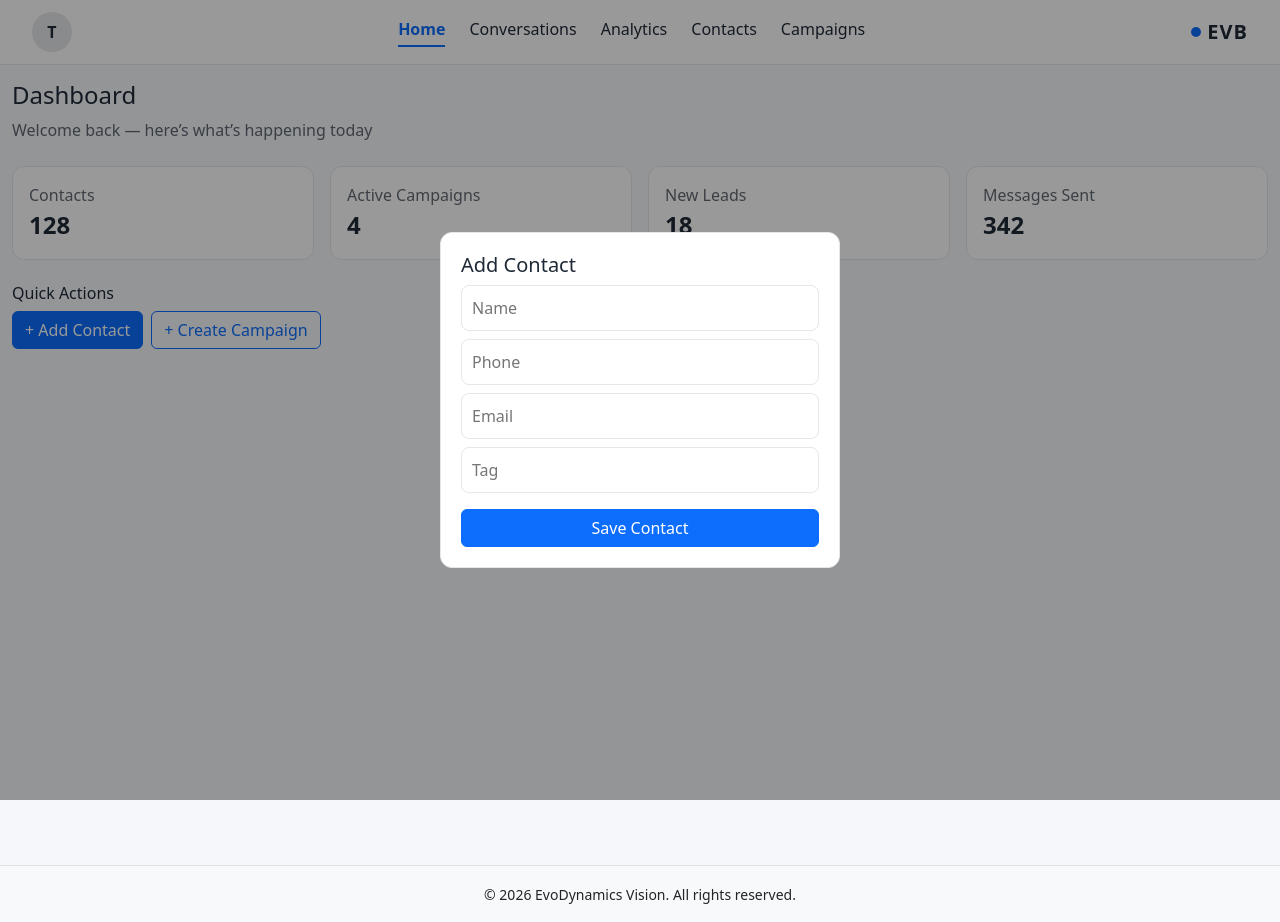
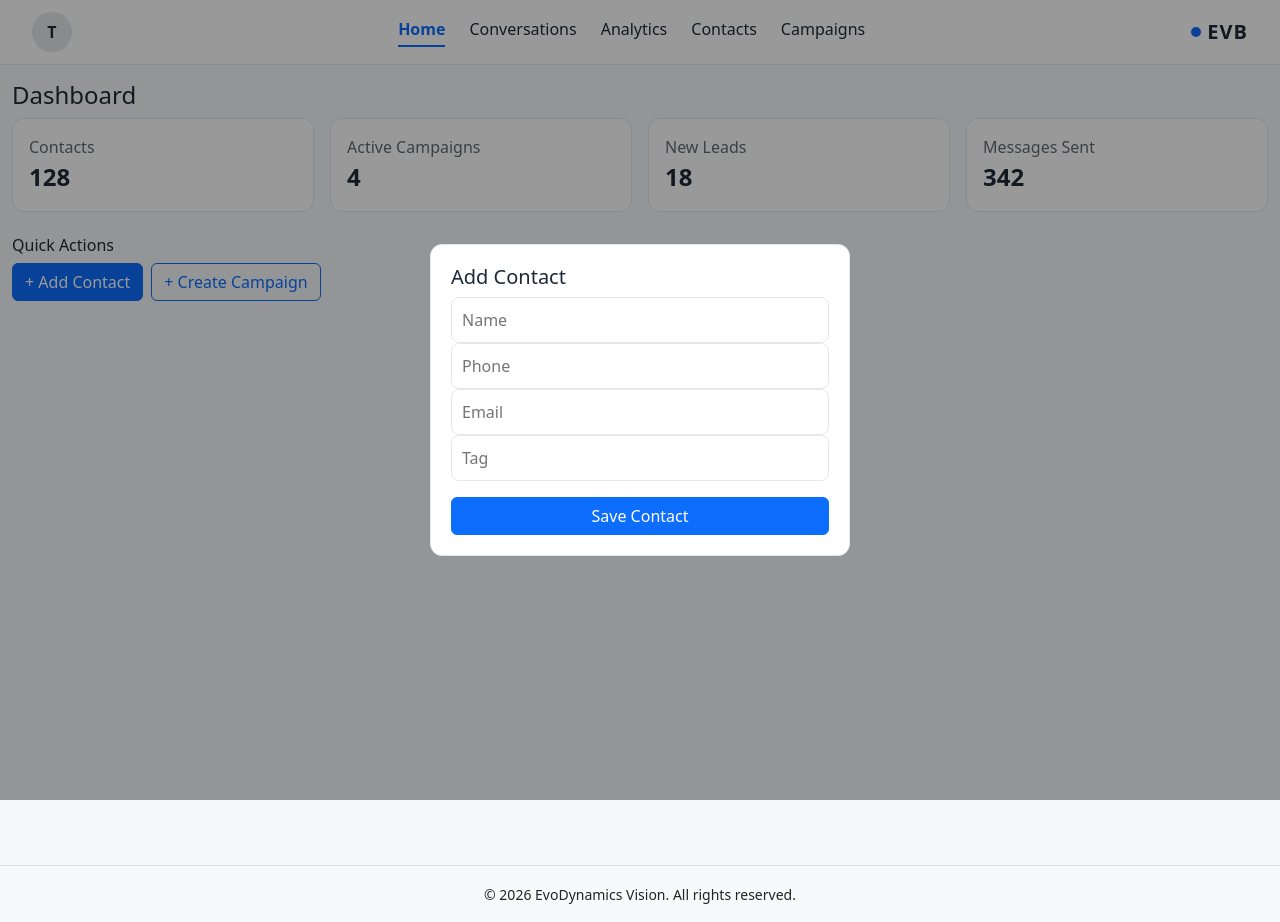
Before and after one commit to iamtalhaarifvlogs/evobusiness, a Next.js app: page / in a window 1280 px wide. Both pictures are taken after a click on the button "+ Add Contact". Built offline with nearby package versions, Linux system fonts and the light colour scheme.

Commit message:
Update page.tsx

```diff
--- a/app/page.tsx
+++ b/app/page.tsx
@@ -2,6 +2,12 @@
 
 import { useState } from "react";
 import SuccessModal from "@/app/components/SuccessModal";
+import {
+  getContacts,
+  saveContacts,
+  getCampaigns,
+  saveCampaigns,
+} from "@/app/lib/storage";
 
 export default function HomePage() {
   // ================= STATES =================
@@ -17,6 +23,20 @@ export default function HomePage() {
     message: "",
     buttonText: "",
     redirectTo: "",
+  });
+
+  // ================= FORM STATES =================
+  const [contactForm, setContactForm] = useState({
+    name: "",
+    phone: "",
+    email: "",
+    tag: "",
+  });
+
+  const [campaignForm, setCampaignForm] = useState({
+    name: "",
+    audience: "",
+    message: "",
   });
 
   // ================= DATA =================
@@ -42,9 +62,10 @@ export default function HomePage() {
     border: "1px solid var(--border)",
     background: "var(--card)",
     color: "var(--text)",
+    width: "100%",
   };
 
-  // ================= MODAL HANDLERS =================
+  // ================= MODALS =================
   const openContactModal = () => {
     setShowContactModal(true);
     setTimeout(() => setAnimateContact(true), 10);
@@ -65,6 +86,71 @@ export default function HomePage() {
     setTimeout(() => setShowCampaignModal(false), 200);
   };
 
+  // ================= SAVE CONTACT =================
+  const handleSaveContact = () => {
+    const contacts = getContacts();
+
+    const newContact = {
+      id: Date.now(),
+      ...contactForm,
+    };
+
+    const updated = [...contacts, newContact];
+
+    saveContacts(updated);
+
+    closeContactModal();
+
+    setContactForm({
+      name: "",
+      phone: "",
+      email: "",
+      tag: "",
+    });
+
+    setTimeout(() => {
+      setSuccess({
+        show: true,
+        title: "Success 🎉",
+        message: "Contact added successfully",
+        buttonText: "View Contacts",
+        redirectTo: "/contacts",
+      });
+    }, 200);
+  };
+
+  // ================= SAVE CAMPAIGN =================
+  const handleSaveCampaign = () => {
+    const campaigns = getCampaigns();
+
+    const newCampaign = {
+      id: Date.now(),
+      ...campaignForm,
+    };
+
+    const updated = [...campaigns, newCampaign];
+
+    saveCampaigns(updated);
+
+    closeCampaignModal();
+
+    setCampaignForm({
+      name: "",
+      audience: "",
+      message: "",
+    });
+
+    setTimeout(() => {
+      setSuccess({
+        show: true,
+        title: "Success 🚀",
+        message: "Campaign created successfully",
+        buttonText: "View Campaigns",
+        redirectTo: "/campaigns",
+      });
+    }, 200);
+  };
+
   // ================= UI =================
   return (
     <div
@@ -75,13 +161,7 @@ export default function HomePage() {
         minHeight: "100vh",
       }}
     >
-      {/* HEADER */}
-      <div className="mb-4">
       <h4>Dashboard</h4>
-        <p style={{ opacity: 0.7 }}>
-          Welcome back — here’s what’s happening today
-        </p>
-      </div>
 
       {/* STATS */}
       <div className="row g-3 mb-4">
@@ -89,9 +169,7 @@ export default function HomePage() {
           <div key={i} className="col-12 col-sm-6 col-lg-3">
             <div style={cardStyle}>
               <div style={{ opacity: 0.7 }}>{s.label}</div>
-              <div style={{ fontSize: 24, fontWeight: 600 }}>
-                {s.value}
-              </div>
+              <div style={{ fontSize: 24, fontWeight: 600 }}>{s.value}</div>
             </div>
           </div>
         ))}
@@ -101,7 +179,7 @@ export default function HomePage() {
       <div className="mb-4">
         <h6>Quick Actions</h6>
 
-        <div className="d-flex flex-wrap gap-2">
+        <div className="d-flex gap-2 flex-wrap">
           <button className="btn btn-primary" onClick={openContactModal}>
             + Add Contact
           </button>
@@ -118,17 +196,8 @@ export default function HomePage() {
       {/* ================= CONTACT MODAL ================= */}
       {showContactModal && (
         <>
-          {/* BACKDROP */}
-          <div
-            onClick={closeContactModal}
-            style={{
-              ...backdrop,
-              opacity: animateContact ? 1 : 0,
-              transition: "opacity 0.2s ease",
-            }}
-          />
+          <div style={backdrop} onClick={closeContactModal} />
 
-          {/* MODAL */}
           <div
             style={{
               ...modal,
@@ -136,33 +205,49 @@ export default function HomePage() {
               transform: animateContact
                 ? "translate(-50%, -50%) scale(1)"
                 : "translate(-50%, -60%) scale(0.95)",
-              transition: "all 0.2s ease",
             }}
           >
             <h5>Add Contact</h5>
 
-            <div className="d-flex flex-column gap-2 mt-2">
-              <input style={inputStyle} placeholder="Name" />
-              <input style={inputStyle} placeholder="Phone" />
-              <input style={inputStyle} placeholder="Email" />
-              <input style={inputStyle} placeholder="Tag" />
-            </div>
+            <input
+              style={inputStyle}
+              placeholder="Name"
+              value={contactForm.name}
+              onChange={(e) =>
+                setContactForm({ ...contactForm, name: e.target.value })
+              }
+            />
+
+            <input
+              style={inputStyle}
+              placeholder="Phone"
+              value={contactForm.phone}
+              onChange={(e) =>
+                setContactForm({ ...contactForm, phone: e.target.value })
+              }
+            />
+
+            <input
+              style={inputStyle}
+              placeholder="Email"
+              value={contactForm.email}
+              onChange={(e) =>
+                setContactForm({ ...contactForm, email: e.target.value })
+              }
+            />
+
+            <input
+              style={inputStyle}
+              placeholder="Tag"
+              value={contactForm.tag}
+              onChange={(e) =>
+                setContactForm({ ...contactForm, tag: e.target.value })
+              }
+            />
 
             <button
               className="btn btn-primary w-100 mt-3"
-              onClick={() => {
-                closeContactModal();
-
-                setTimeout(() => {
-                  setSuccess({
-                    show: true,
-                    title: "Success 🎉",
-                    message: "Contact added successfully",
-                    buttonText: "View Contacts",
-                    redirectTo: "/contacts",
-                  });
-                }, 200);
-              }}
+              onClick={handleSaveContact}
             >
               Save Contact
             </button>
@@ -173,17 +258,8 @@ export default function HomePage() {
       {/* ================= CAMPAIGN MODAL ================= */}
       {showCampaignModal && (
         <>
-          {/* BACKDROP */}
-          <div
-            onClick={closeCampaignModal}
-            style={{
-              ...backdrop,
-              opacity: animateCampaign ? 1 : 0,
-              transition: "opacity 0.2s ease",
-            }}
-          />
+          <div style={backdrop} onClick={closeCampaignModal} />
 
-          {/* MODAL */}
           <div
             style={{
               ...modal,
@@ -191,42 +267,44 @@ export default function HomePage() {
               transform: animateCampaign
                 ? "translate(-50%, -50%) scale(1)"
                 : "translate(-50%, -60%) scale(0.95)",
-              transition: "all 0.2s ease",
             }}
           >
             <h5>Create Campaign</h5>
 
-            <div className="d-flex flex-column gap-2 mt-2">
-              <input style={inputStyle} placeholder="Campaign Name" />
+            <input
+              style={inputStyle}
+              placeholder="Campaign Name"
+              value={campaignForm.name}
+              onChange={(e) =>
+                setCampaignForm({ ...campaignForm, name: e.target.value })
+              }
+            />
 
-              <select style={inputStyle}>
-                <option>Select Audience</option>
-                <option>Customer</option>
-                <option>New</option>
-                <option>Hot Lead</option>
+            <select
+              style={inputStyle}
+              value={campaignForm.audience}
+              onChange={(e) =>
+                setCampaignForm({ ...campaignForm, audience: e.target.value })
+              }
+            >
+              <option value="">Select Audience</option>
+              <option value="Customer">Customer</option>
+              <option value="New">New</option>
+              <option value="Hot Lead">Hot Lead</option>
             </select>
 
             <textarea
               style={inputStyle}
               placeholder="Message..."
+              value={campaignForm.message}
+              onChange={(e) =>
+                setCampaignForm({ ...campaignForm, message: e.target.value })
+              }
             />
-            </div>
 
             <button
               className="btn btn-primary w-100 mt-3"
-              onClick={() => {
-                closeCampaignModal();
-
-                setTimeout(() => {
-                  setSuccess({
-                    show: true,
-                    title: "Success 🚀",
-                    message: "Campaign created successfully",
-                    buttonText: "View Campaigns",
-                    redirectTo: "/campaigns",
-                  });
-                }, 200);
-              }}
+              onClick={handleSaveCampaign}
             >
               Launch Campaign
             </button>
@@ -234,29 +312,27 @@ export default function HomePage() {
         </>
       )}
 
-      {/* ================= SUCCESS MODAL ================= */}
+      {/* ================= SUCCESS ================= */}
       <SuccessModal
         show={success.show}
         title={success.title}
         message={success.message}
         buttonText={success.buttonText}
         redirectTo={success.redirectTo}
-        onClose={() =>
-          setSuccess((prev) => ({ ...prev, show: false }))
-        }
+        onClose={() => setSuccess((p) => ({ ...p, show: false }))}
       />
     </div>
   );
 }
 
-// ================= GLOBAL STYLES =================
+// ================= STYLES =================
 const modal: React.CSSProperties = {
   position: "fixed",
   top: "50%",
   left: "50%",
   transform: "translate(-50%, -50%)",
   width: "90%",
-  maxWidth: 400,
+  maxWidth: 420,
   background: "var(--card)",
   padding: 20,
   borderRadius: 12,
```
Lines whose indentation alone changed are shown as unchanged.
